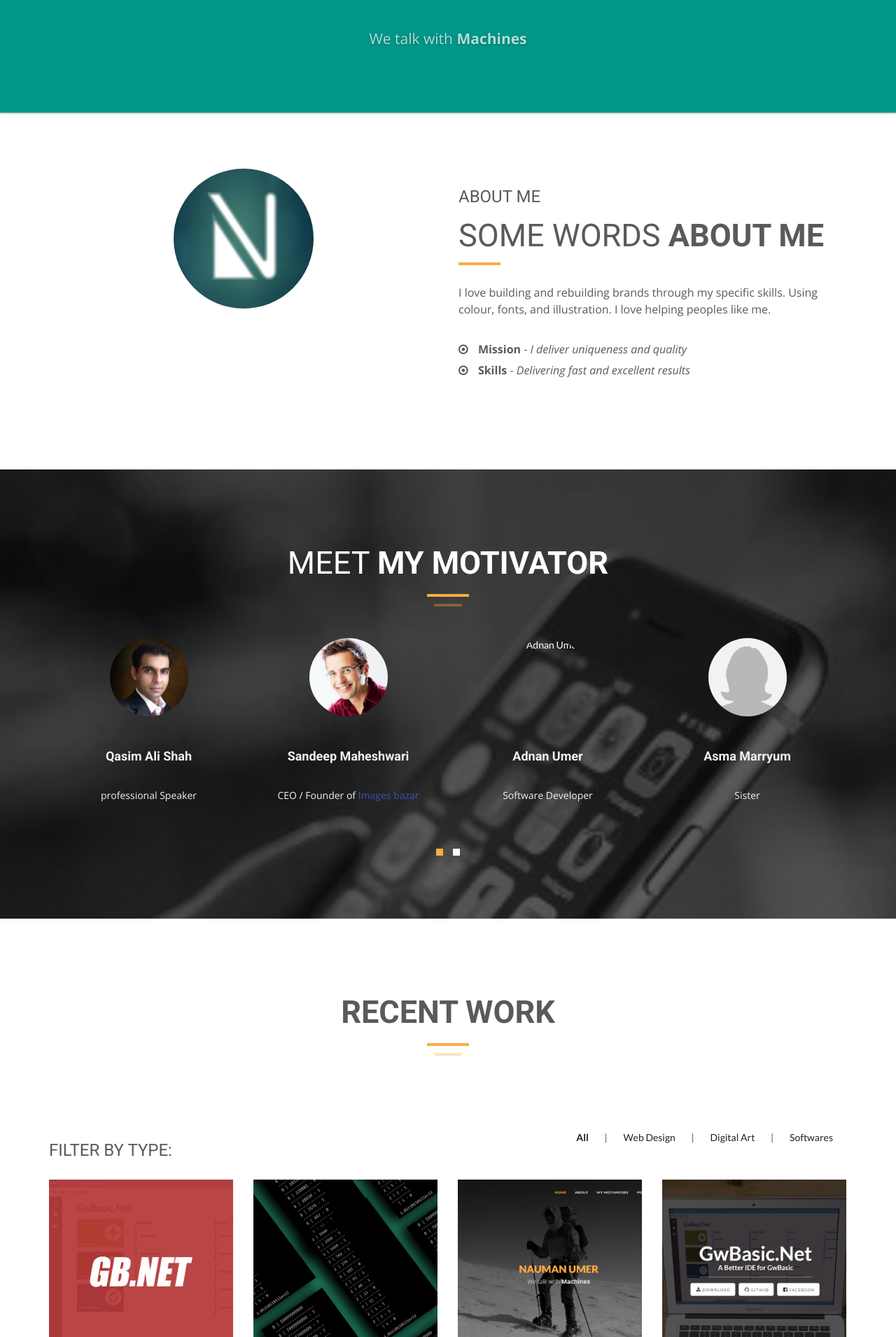
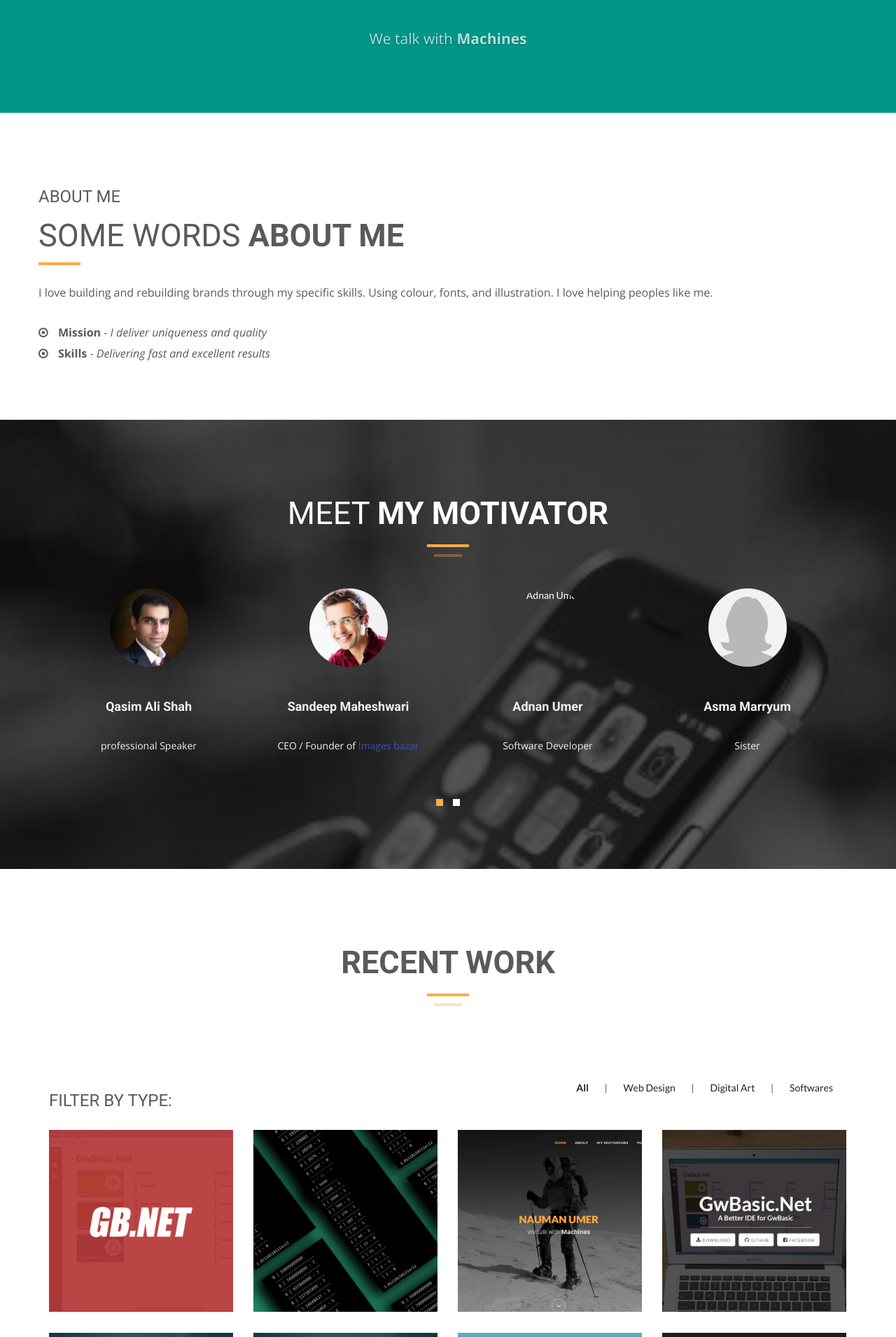
Before and after one commit to nmanumr/nmanumr.com, a Jekyll site: the page built from index.html, in a window 1280 px wide. Shown: the part 403-2314 px from the top of the page at 70% size. Built offline with Jekyll 4.4.1, drawn with Linux system fonts in a browser that asks for light colours; nearby versions of some CDN libraries.

Commit message:
Update index.html

```diff
--- a/index.html
+++ b/index.html
@@ -17,11 +17,11 @@
     <div id="tf-about">
         <div class="container">
             <div class="row">
-                <div class="col-md-6 text-center player-holder">
+                <!--<div class="col-md-6 text-center player-holder">
 <div class="player-thumb"></div>
-                    <!--<img src="img/portfolio/08.jpg" class="img-circle-responsive">-->
-                </div>
-                <div class="col-md-6">
+                    <img src="img/portfolio/08.jpg" class="img-circle-responsive">
+                </div>-->
+                <div class="">
                     <div class="about-text">
                         <div class="section-title">
                             <h4>About Me</h4>
```
